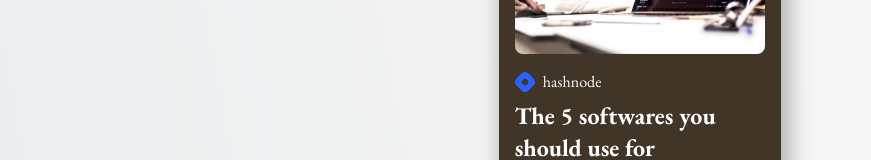
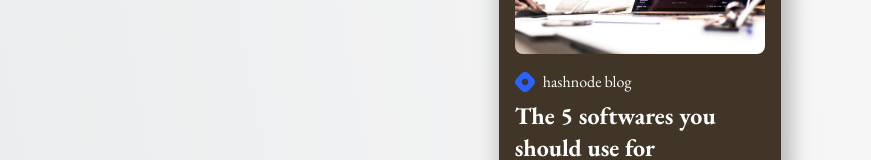
Before and after one commit to shunssv/kusakabe-site, a Next.js app: page / in a window 1280 px wide. Shown: the part 4257-4417 px from the top of the page, without its empty margins (0-871 px from the left). Built offline with nearby package versions, Linux system fonts and the light colour scheme; no server answers; a web font is replaced by a local one.

Commit message:
:art: Update blog - KUS-13

```diff
--- a/src/pages/index.jsx
+++ b/src/pages/index.jsx
@@ -130,7 +130,7 @@ export default function Home({ worksItems }) {
                   height={20}
                   priority
                 />
-                <figcaption>hashnode</figcaption>
+                <figcaption>hashnode blog</figcaption>
               </figure>
               <h4 className={styles.blogTitle}>The 5 softwares you should use for developing a website</h4>
               <div className={styles.blogTimestamp}>
```
